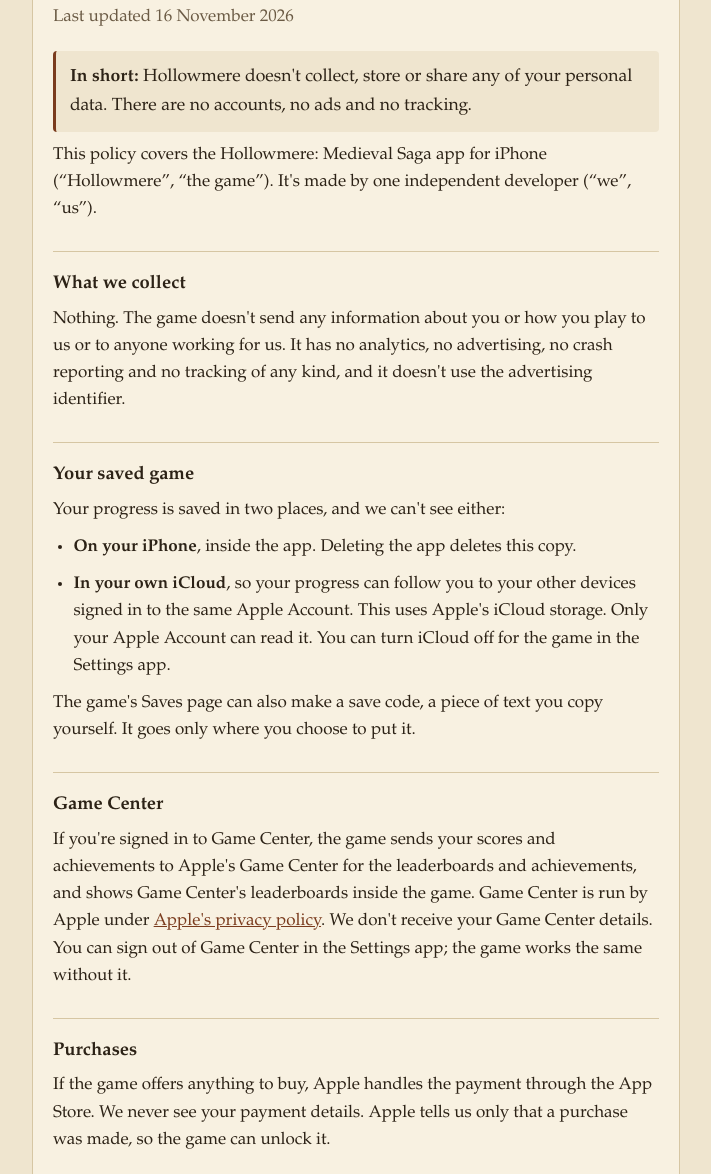
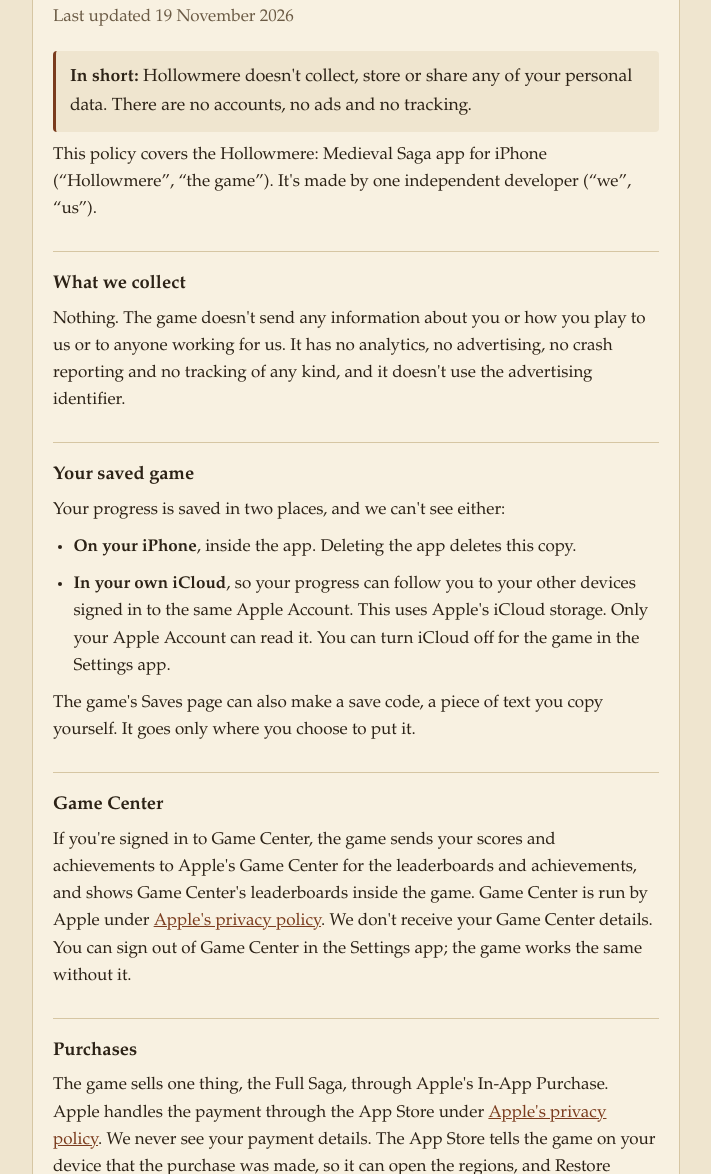
Before and after one commit to baileyacee-afk/playhollowmere-site, a plain HTML site: page privacy.html in a window 1280 px wide. Shown: the part 166-1340 px from the top of the page, without its empty margins (284-995 px from the left). Drawn offline with Linux system fonts and the light colour scheme.

Commit message:
Privacy policy: the Full Saga purchase through Apple
Co-Authored-By: Claude Opus 5.5 <noreply@anthropic.com>

```diff
--- a/privacy.html
+++ b/privacy.html
@@ -42,7 +42,7 @@
   </a>
   <div class="card">
     <h1>Privacy Policy</h1>
-    <p class="date">Last updated 16 November 2026</p>
+    <p class="date">Last updated 19 November 2026</p>
 
     <p class="short"><strong>In short:</strong> Hollowmere doesn't collect, store or share any of your personal data. There are no accounts, no ads and no tracking.</p>
 
@@ -63,7 +63,7 @@
     <p>If you're signed in to Game Center, the game sends your scores and achievements to Apple's Game Center for the leaderboards and achievements, and shows Game Center's leaderboards inside the game. Game Center is run by Apple under <a href="https://www.apple.com/legal/privacy/">Apple's privacy policy</a>. We don't receive your Game Center details. You can sign out of Game Center in the Settings app; the game works the same without it.</p>
 
     <h2>Purchases</h2>
-    <p>If the game offers anything to buy, Apple handles the payment through the App Store. We never see your payment details. Apple tells us only that a purchase was made, so the game can unlock it.</p>
+    <p>The game sells one thing, the Full Saga, through Apple's In-App Purchase. Apple handles the payment through the App Store under <a href="https://www.apple.com/legal/privacy/">Apple's privacy policy</a>. We never see your payment details. The App Store tells the game on your device that the purchase was made, so it can open the regions, and Restore Purchases asks the App Store again on a new device.</p>
 
     <h2>Links out of the game</h2>
     <p>The game links to our Discord community. The link opens outside the game, and Discord's own privacy policy applies there.</p>
```
